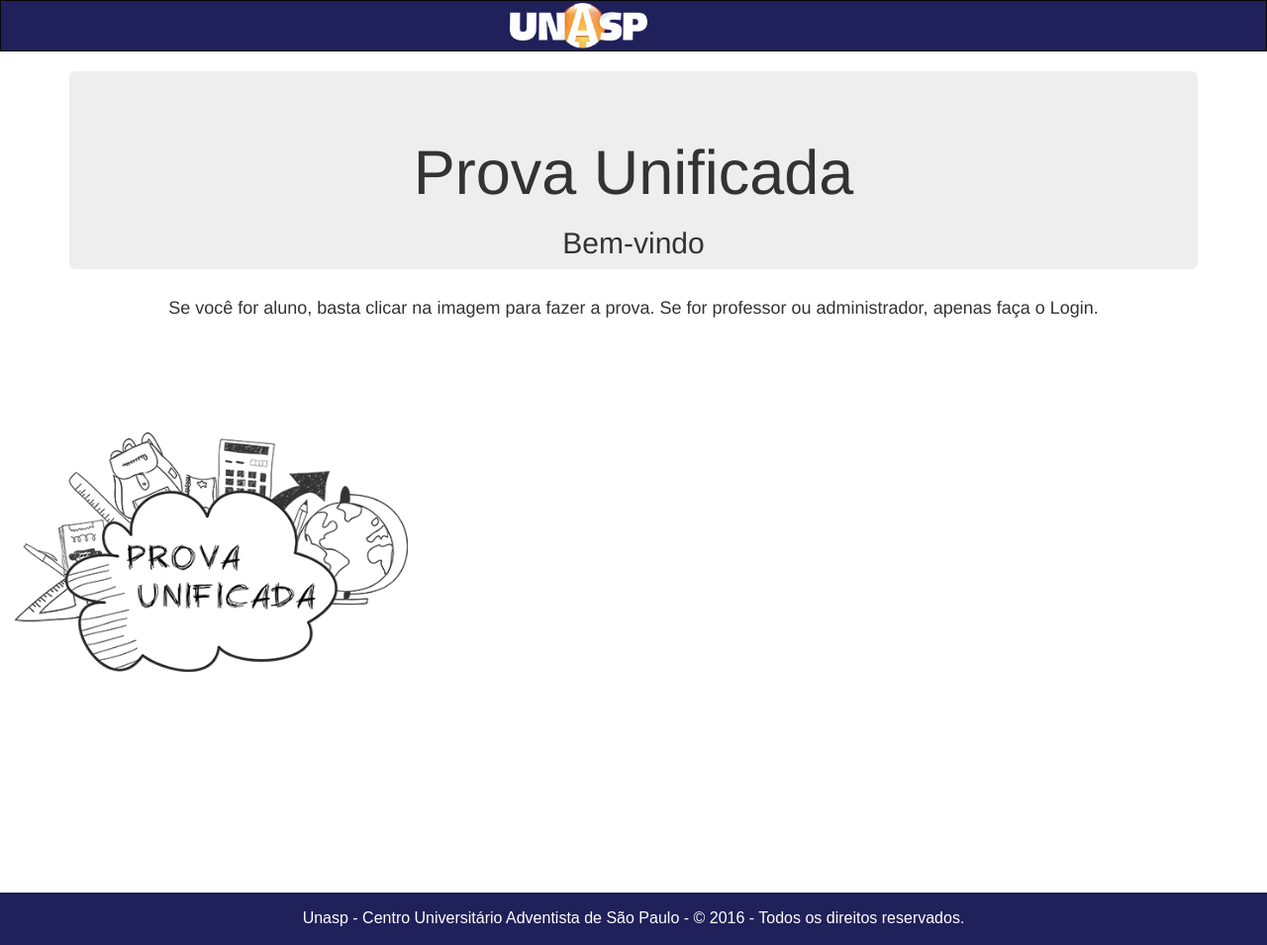
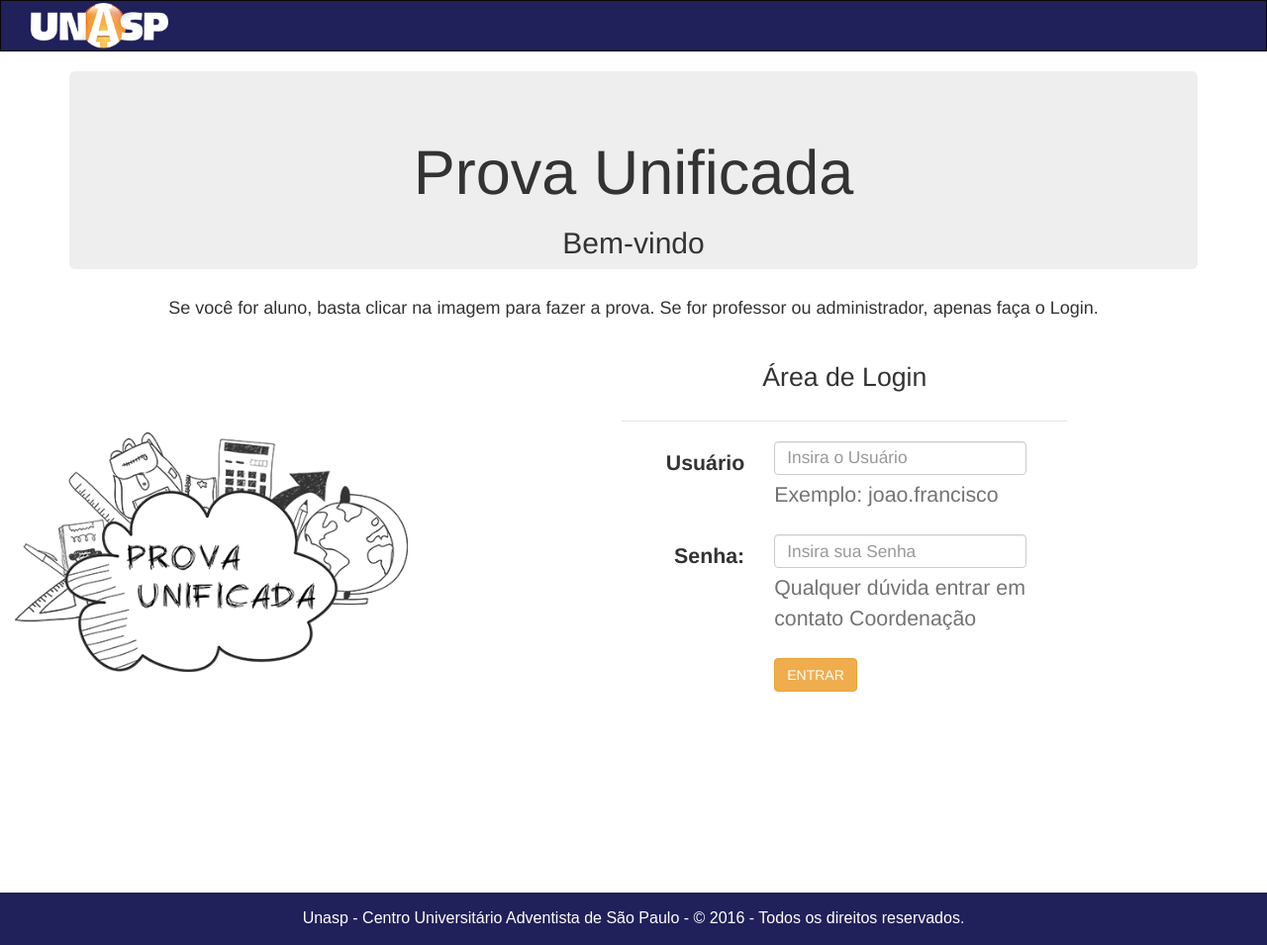
Before and after one commit to diogoatc/projcomunicacao, a PHP site: page / in a window 1280 px wide. Shown: the whole page at 99% size. Run offline with PHP 8.4, Linux system fonts and the light colour scheme.

Commit message:
Tela Index Principal

```diff
--- a/assets/css/newstyle.css
+++ b/assets/css/newstyle.css
@@ -206,7 +206,7 @@ td {
 }
 
 .responsivo img {
-    max-width: 845px;
+    max-width: 400px;
     /* Máximo da largura da imagem */
     width: 100%;
     max-height: 281px;
@@ -218,7 +218,7 @@ td {
 }
 
 .responsivo {
-    max-width: 845px;
+    max-width: 400px;
     width: 100%;
     height: auto;
 }
--- a/index.php
+++ b/index.php
@@ -20,28 +20,67 @@
 
   <div class="container-fluid">
 
-		  <div class="col-sm-7">
-			<a  class="navbar-brand pull-right" href="index.php"><img style="margin-top:-13px;width:70%;"  src="assets/img/UNASP.png" alt="logo unasp"></a>
+		  <div class="col-sm-4">
+			<a  class="navbar-brand pull-left" href="index.php"><img style="margin-top:-13px;width:70%;"  src="assets/img/UNASP.png" alt="logo unasp"></a>
 		 </div>
+         </div>
 </nav>
 
    <div id="wrap">
 
 <div class="container">
   <div class="jumbotron">
-
     <h1 class="text-center">Prova Unificada</h1>
     <h2 class="text-center">Bem-vindo</h2><br>
   </div>
   <strong><h4><p class="text-center">Se você for aluno, basta clicar na imagem para fazer a prova. Se for professor ou administrador, apenas faça o Login.</p>
   </h4></strong>
   </div>
-    <div class="col-md-4 pull-xs-right">
+
+    <div class="col-sm-4">
     <section>
             <a href="aluno/index.php"><img class="responsivo" src="assets/img/art.png" onMouseOver="this.src='assets/img/click.png'" onMouseOut="this.src='assets/img/art.png'" onClick="location='#'"></a>
         </section>
     </div>
+
+
+<form class="form-horizontal" action="model/validacao.php" method="post">
+<fieldset>
+
+<!-- Form Name -->
+<legend class="text-center" style="width:450px;">Área de Login</legend>
+
+<!-- Text input-->
+<div class="form-group">
+  <label class="col-md-5 control-label" for="text">Usuário</label>
+  <div class="col-md-4">
+  <input name="usuario" type="text" placeholder="Insira o Usuário" class="form-control input-md" required="Por favor,preencher o campo com o seu usuário">
+  <span class="help-block">Exemplo: joao.francisco</span>
+  </div>
 </div>
+
+<!-- Password input-->
+<div class="form-group">
+  <label class="col-md-5 control-label" for="pwd">Senha:</label>
+  <div class="col-md-4">
+    <input id="pwd" name="senha" type="password" placeholder="Insira sua Senha" class="form-control input-md" required="Por Favor, preencher o campo com a sua senha">
+    <span class="help-block">Qualquer dúvida entrar em contato Coordenação</span>
+  </div>
+</div>
+
+<!-- Button -->
+<div class="form-group">
+  <label class="col-md-5 control-label" for="submit"></label>
+  <div class="col-md-4">
+    <button type="submit" class="btn btn-warning">ENTRAR</button>
+  </div>
+</div>
+
+</fieldset>
+</form>
+
+</div>
+
 
      <div id="push"></div>
 		<div id="footer">
```
